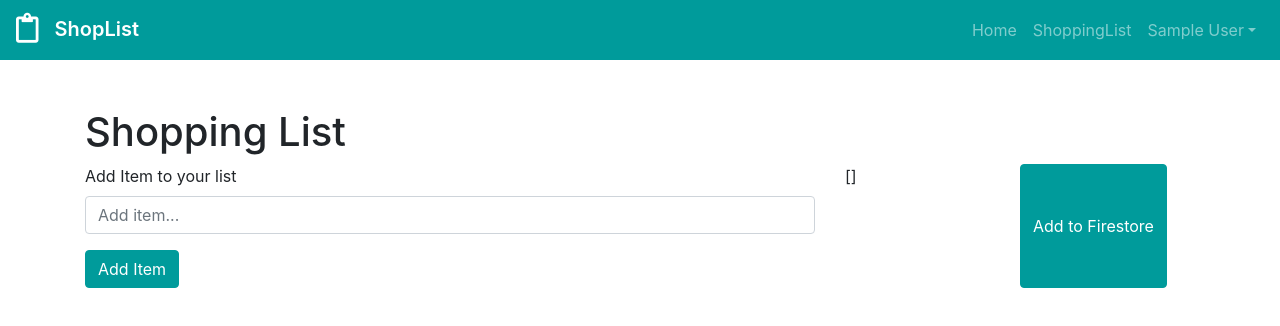
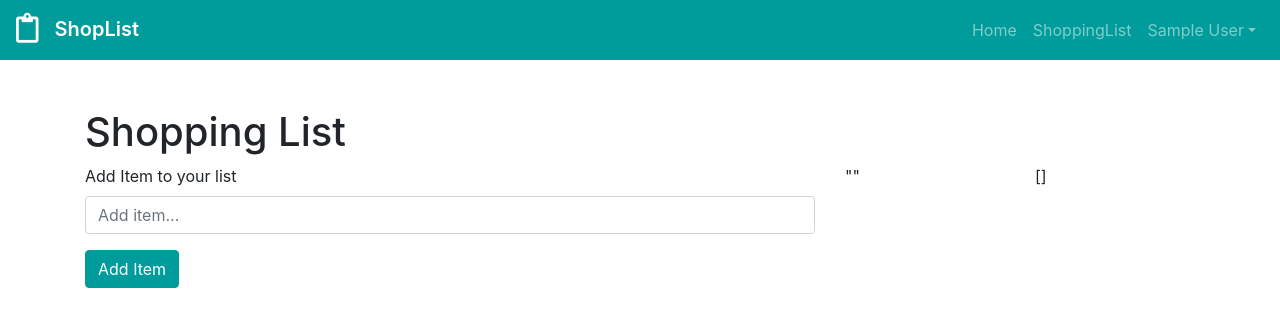
Before and after one commit to JosephThomasVasquez/simpleShop-RF, a React (Create React App) app in the folder client/: page /shoppinglist in a window 1280 px wide. Shown: the top 326 px of the page. Built offline with nearby package versions, Linux system fonts and the light colour scheme; no server answers; the database is empty; sample sign-in values are in the browser's storage.

Commit message:
Added state for getting input value and handleSubmit will add the item to array

```diff
--- a/client/src/views/ShopListView.js
+++ b/client/src/views/ShopListView.js
@@ -6,6 +6,7 @@ import { appFirestore } from "../firebase/config";
 import data from "../data/data";
 
 const ShopListView = () => {
+  const [item, setItem] = useState("");
   const [shopItemsList, setShopItemsList] = useState([]);
   const { firestoreDocs } = FirestoreGetCollection(
     "users",
@@ -16,20 +17,20 @@ const ShopListView = () => {
   const handleChange = (e) => {
     const { name, value } = e.target;
     if (name === "item") {
-      setShopItemsList({ ...shopItemsList, item: value });
+      setItem(e.target.value);
     }
     console.log("firestoreDocs", firestoreDocs);
   };
 
   const handleAddItem = (e) => {
     e.preventDefault();
-
+    setShopItemsList([...shopItemsList, { name: item, key: Date.now() }]);
     console.log("items:", shopItemsList);
   };
 
   const addToFirestore = async (e) => {
     e.preventDefault();
-    console.log('test')
+    console.log("test");
 
     const fakeId = "yxh123898sfsfj";
 
@@ -42,7 +43,7 @@ const ShopListView = () => {
         type: data[0].type,
         count: data[0].count,
       });
-    await console.log('getDoc', docRef.get());
+    await console.log("getDoc", docRef.get());
   };
 
   return (
@@ -67,10 +68,11 @@ const ShopListView = () => {
               </Button>
             </Form>
           </Col>
+          {/* <Button variant="primary" type="button" onClick={addToFirestore}>
+            Add to Firestore
+          </Button> */}
+          <Col md={2}>{JSON.stringify(item)}</Col>
           <Col md={2}>{JSON.stringify(shopItemsList)}</Col>
-          <Button variant="primary" type="button" onClick={addToFirestore}>
-            Add to Firestore
-          </Button>
         </Row>
       </Container>
     </div>
```
